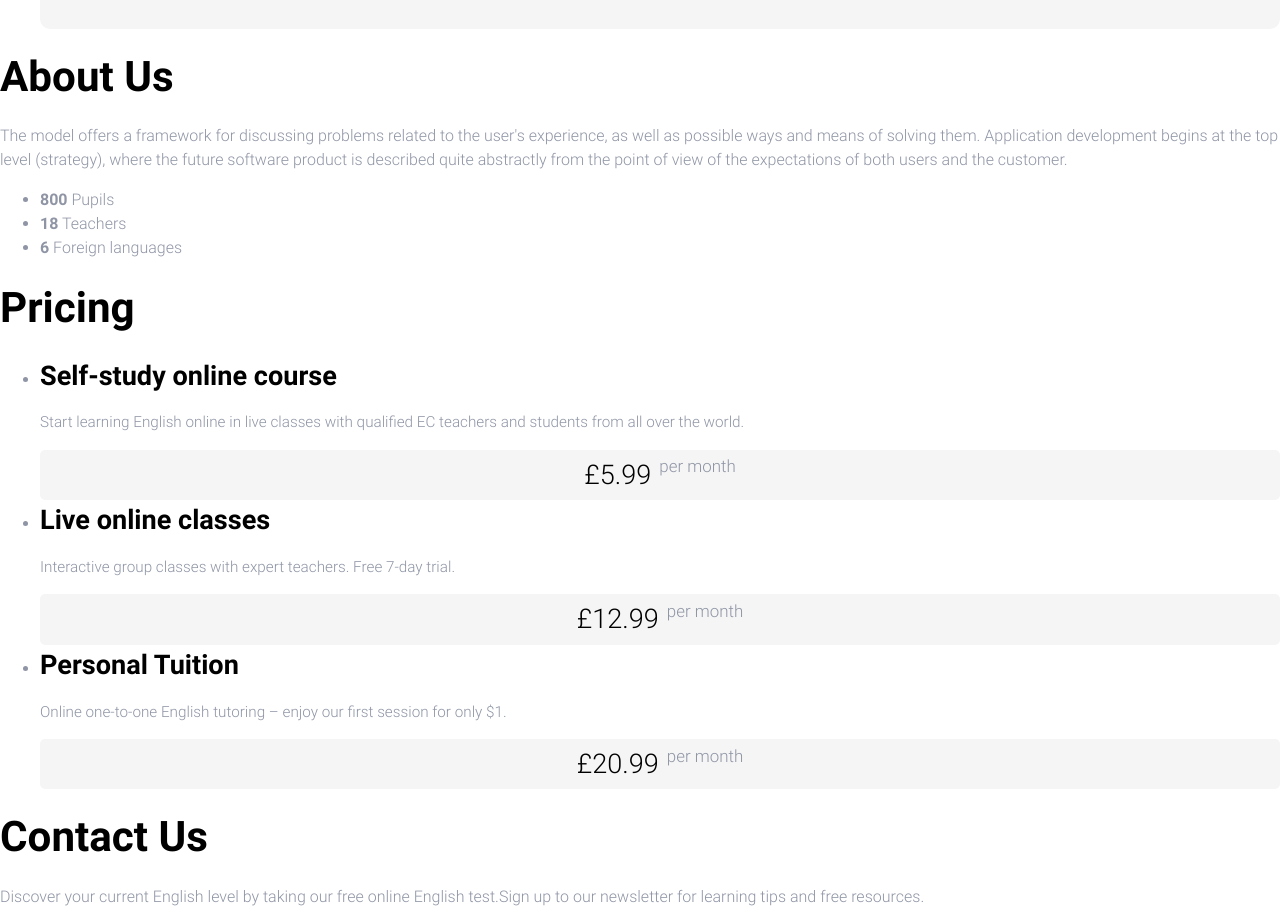
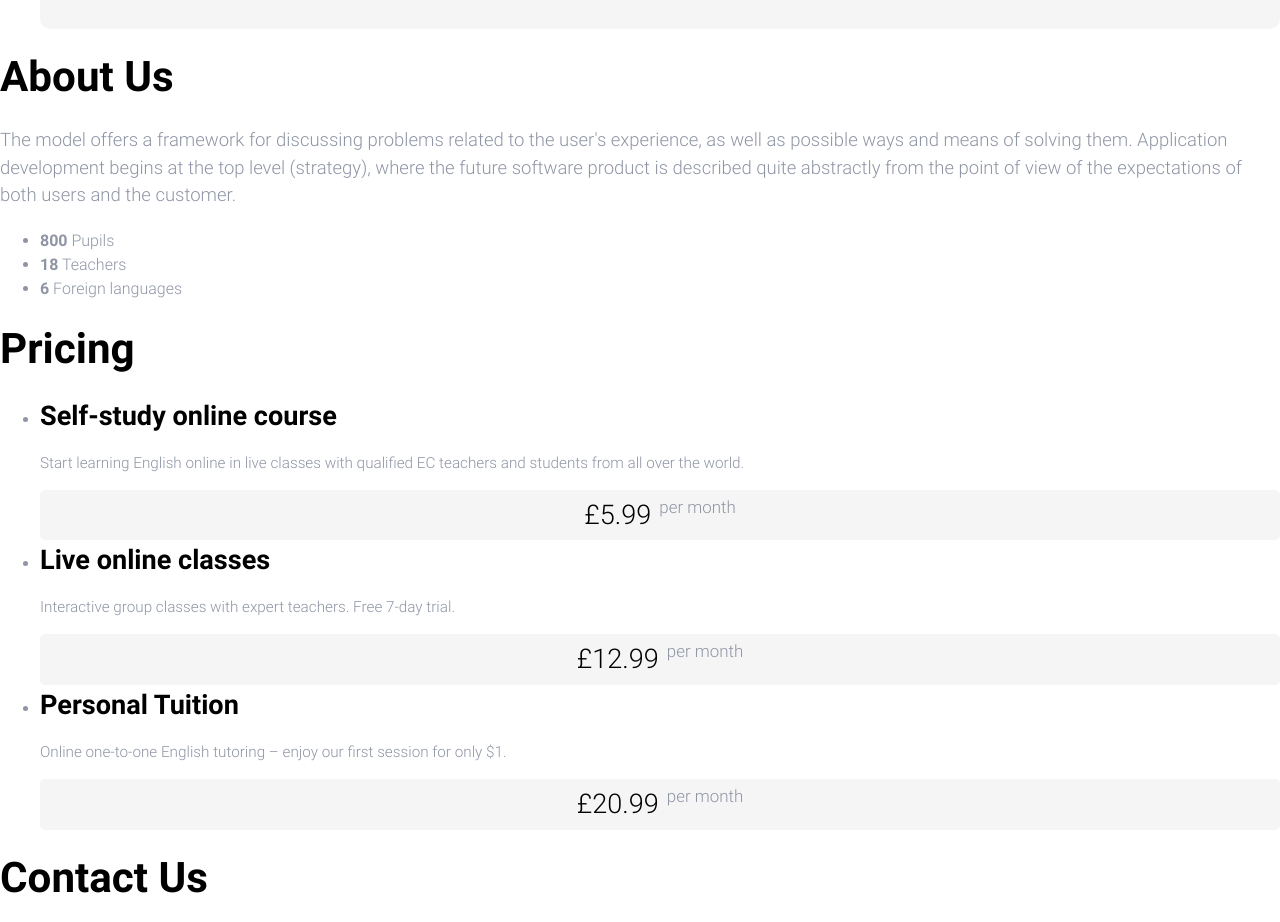
Before and after one commit to A-Apkhanov/Britlex, a website built with webpack: page src/index.html in a window 1280 px wide. Shown: the part 1400-2322 px from the top of the page. Built offline with nearby package versions, Linux system fonts and the light colour scheme.

Commit message:
Add base styles for section message

```diff
--- a/src/index.html
+++ b/src/index.html
@@ -123,7 +123,7 @@
     <h2 class="section-title">
       About Us
     </h2>
-    <p>
+    <p class="section-message">
       The model offers a framework for discussing problems related to the user's experience, as well as possible ways
       and means of solving them. Application development begins at the top level (strategy), where the future software
       product is described quite abstractly from the point of view of the expectations of both users and the customer.
@@ -192,7 +192,7 @@
     <h2 class="section-title">
       Contact Us
     </h2>
-    <p>
+    <p class="section-message">
       Discover your current English level by taking our free online English test.Sign up to our newsletter for learning
       tips and free resources.
     </p>
--- /dev/null
+++ b/src/styles/block/section-message.scss
@@ -0,0 +1,3 @@
+.section-message {
+  font-size: clamp(0.88rem, calc(0.78rem + 0.47vw), 1.25rem);
+}
--- a/src/styles/style.scss
+++ b/src/styles/style.scss
@@ -15,3 +15,4 @@
 @use "block/skill-card.scss";
 @use "block/price-card.scss";
 @use "block/price.scss";
+@use "block/section-message";
```
